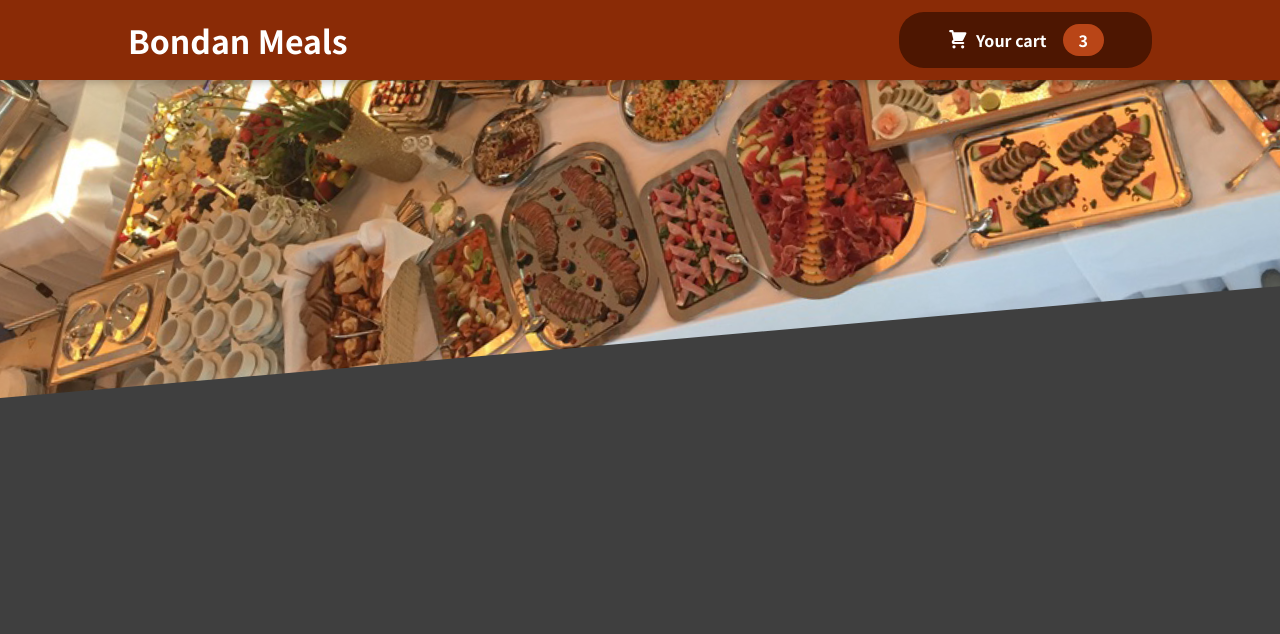
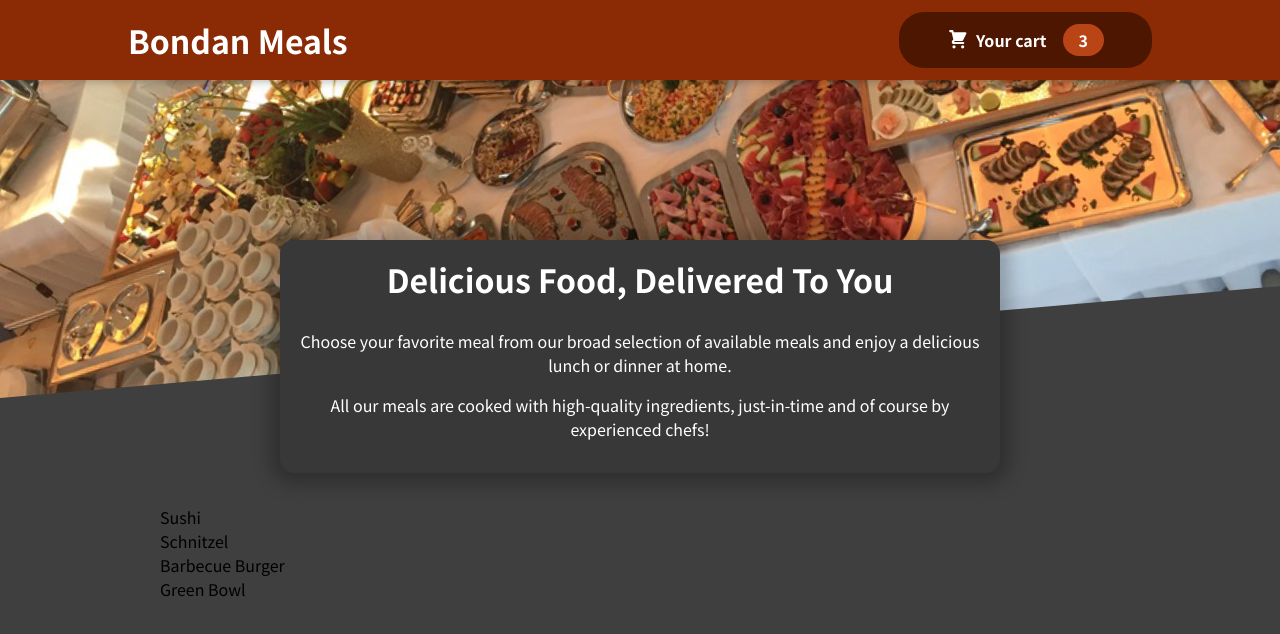
Before and after one commit to bondanjody/food-ordering-app, a React (Create React App) app: page / in a window 1280 px wide. Shown: the top 634 px of the page. Built offline with nearby package versions, Linux system fonts and the light colour scheme.

Commit message:
Menambahkan component AvailableMeals untuk daftar Meals. Component MealSummary untuk deskripsi Meals. Component Meals untuk menampung MealSummary dan AvailableMeals. Lalu memanggilnya di component App

```diff
--- a/src/App.js
+++ b/src/App.js
@@ -1,10 +1,14 @@
 import { Fragment } from "react";
 import Header from "./components/Layout/Header";
+import Meals from "./components/Meals/Meals";
 
 function App() {
   return (
     <Fragment>
       <Header />
+      <main>
+        <Meals />
+      </main>
     </Fragment>
   );
 }
--- /dev/null
+++ b/src/components/Meals/AvailableMeals.js
@@ -0,0 +1,39 @@
+import classes from './AvailableMeals.module.css';
+
+const DUMMY_MEALS = [
+    {
+      id: 'm1',
+      name: 'Sushi',
+      description: 'Finest fish and veggies',
+      price: 22.99,
+    },
+    {
+      id: 'm2',
+      name: 'Schnitzel',
+      description: 'A german specialty!',
+      price: 16.5,
+    },
+    {
+      id: 'm3',
+      name: 'Barbecue Burger',
+      description: 'American, raw, meaty',
+      price: 12.99,
+    },
+    {
+      id: 'm4',
+      name: 'Green Bowl',
+      description: 'Healthy...and green...',
+      price: 18.99,
+    },
+  ];
+
+const AvailableMeals = () => {
+    const mealsList = DUMMY_MEALS.map(meal => <li>{meal.name}</li>)
+    return <section className={classes.meals}>
+        <ul>
+            {mealsList}
+        </ul>
+    </section>
+}
+
+export default AvailableMeals;
--- /dev/null
+++ b/src/components/Meals/AvailableMeals.module.css
@@ -0,0 +1,24 @@
+.meals {
+    max-width: 60rem;
+    width: 90%;
+    margin: 2rem auto;
+    animation: meals-appear 1s ease-out forwards;
+  }
+
+  .meals ul {
+    list-style: none;
+    margin: 0;
+    padding: 0;
+  }
+
+  @keyframes meals-appear {
+    from {
+      opacity: 0;
+      transform: translateY(3rem);
+    }
+
+    to {
+      opacity: 1;
+      transform: translateY(0);
+    }
+  }
--- /dev/null
+++ b/src/components/Meals/MealSummary.js
@@ -0,0 +1,17 @@
+import classes from './MealSummary.module.css';
+
+const MealSummary = () => {
+    return <section className={classes.summary}>
+        <h2>Delicious Food, Delivered To You</h2>
+            <p>
+                Choose your favorite meal from our broad selection of available meals
+                and enjoy a delicious lunch or dinner at home.
+            </p>
+            <p>
+                All our meals are cooked with high-quality ingredients, just-in-time and
+                of course by experienced chefs!
+            </p>
+    </section>
+}
+
+export default MealSummary;
--- /dev/null
+++ b/src/components/Meals/MealSummary.module.css
@@ -0,0 +1,18 @@
+.summary {
+    text-align: center;
+    max-width: 45rem;
+    width: 90%;
+    margin: auto;
+    margin-top: -10rem;
+    position: relative;
+    background-color: #383838;
+    color: white;
+    border-radius: 14px;
+    padding: 1rem;
+    box-shadow: 0 1px 18px 10px rgba(0, 0, 0, 0.25);
+  }
+
+  .summary h2 {
+    font-size: 2rem;
+    margin-top: 0;
+  }
--- /dev/null
+++ b/src/components/Meals/Meals.js
@@ -0,0 +1,12 @@
+import { Fragment } from "react";
+import AvailableMeals from "./AvailableMeals";
+import MealSummary from "./MealSummary";
+
+const Meals = () => {
+    return <Fragment>
+        <MealSummary />
+        <AvailableMeals />
+    </Fragment>
+}
+
+export default Meals;
```
